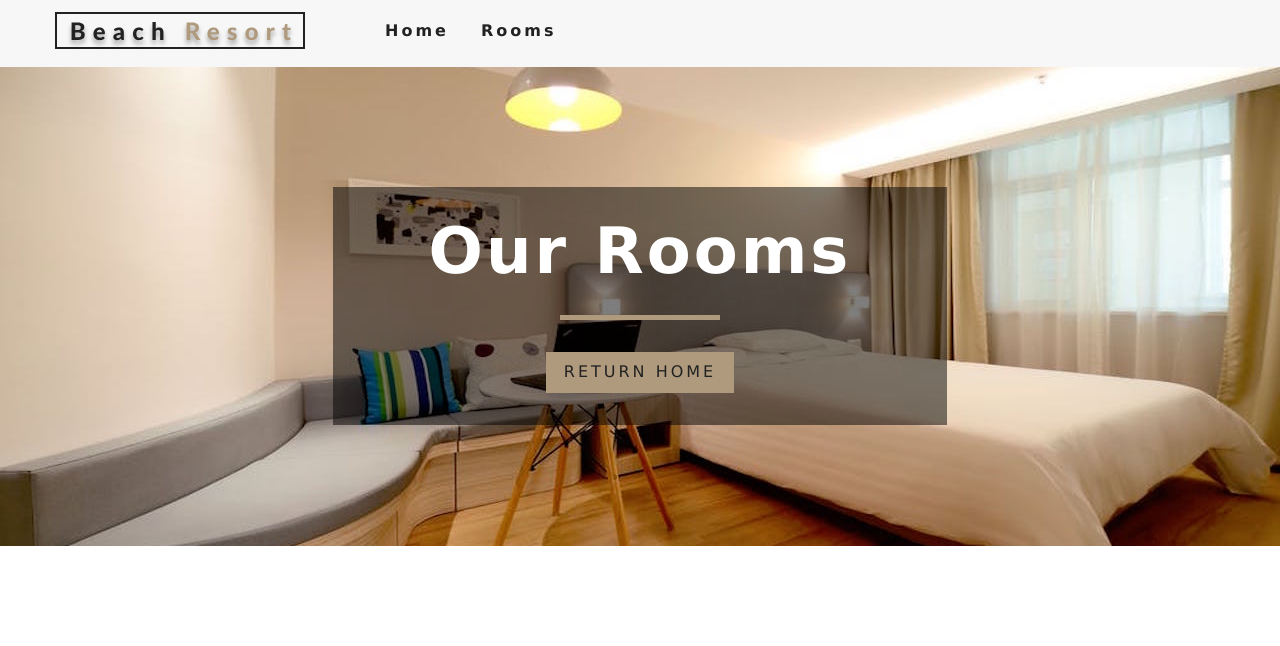
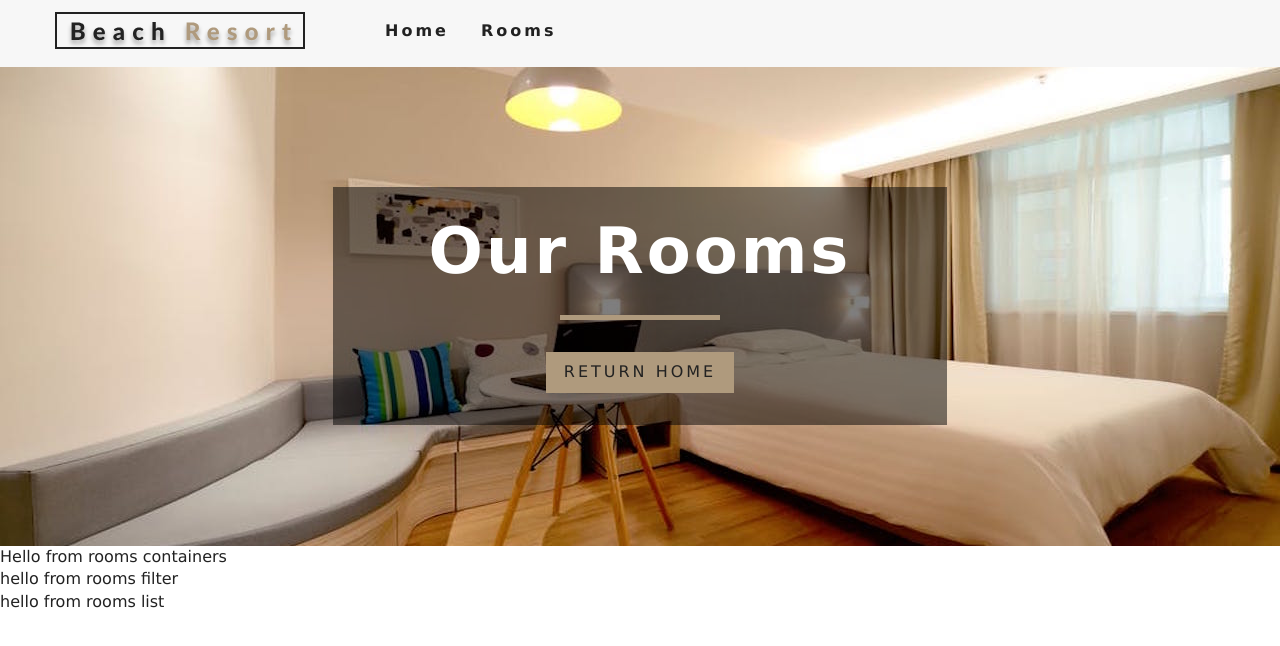
Before and after one commit to enguyen89141/Resort-App, a React (Create React App) app: page /rooms in a window 1280 px wide. Shown: the top 646 px of the page. Built offline with nearby package versions, Linux system fonts and the light colour scheme.

Commit message:
added rooms container function with destructured consumer values

```diff
--- /dev/null
+++ b/src/components/RoomsContainer.js
@@ -0,0 +1,27 @@
+import React from 'react'
+import RoomsFilter from './RoomsFilter';
+import RoomsList from './RoomsList';
+import { RoomConsumer } from '../context';
+import Loading from './Loading';
+
+export default function RoomsContainer() {
+    return (
+        <RoomConsumer>
+            {
+                value => {
+                    const {loading, sortedRooms, rooms} = value
+                    if(loading){
+                        return <Loading />
+                    }
+                    return (
+                        <div>
+                            Hello from rooms containers
+                            <RoomsFilter rooms={rooms}/>
+                            <RoomsList rooms={sortedRooms}/>
+                        </div>
+                    )
+                }
+            }
+        </RoomConsumer>
+    )
+}
--- /dev/null
+++ b/src/components/RoomsFilter.js
@@ -0,0 +1,9 @@
+import React from 'react'
+
+export default function RoomsFilter() {
+    return (
+        <div>
+            hello from rooms filter
+        </div>
+    )
+}
--- /dev/null
+++ b/src/components/RoomsList.js
@@ -0,0 +1,9 @@
+import React from 'react'
+
+export default function RoomsList() {
+    return (
+        <div>
+            hello from rooms list
+        </div>
+    )
+}
--- a/src/context.js
+++ b/src/context.js
@@ -8,7 +8,7 @@
         rooms: [],
         sortedRooms: [],
         featuredRooms: [],
-        loding: true
+        loading: true
     };
     componentDidMount() {
         let rooms = this.formatData(items);
--- a/src/pages/Rooms.js
+++ b/src/pages/Rooms.js
@@ -2,13 +2,17 @@
 import Hero from '../components/Hero'
 import Banner from '../components/Banner';
 import { Link } from 'react-router-dom';
+import RoomsContainer from '../components/RoomsContainer';
 
 const Rooms = () => {
-    return <Hero hero="roomsHero">
+    return <>
+    <Hero hero="roomsHero">
         <Banner title="our rooms">
             <Link to="/" className="btn-primary">Return Home</Link>
         </Banner>
     </Hero>
+    <RoomsContainer />
+    </>
 }
 
 export default Rooms;
```
